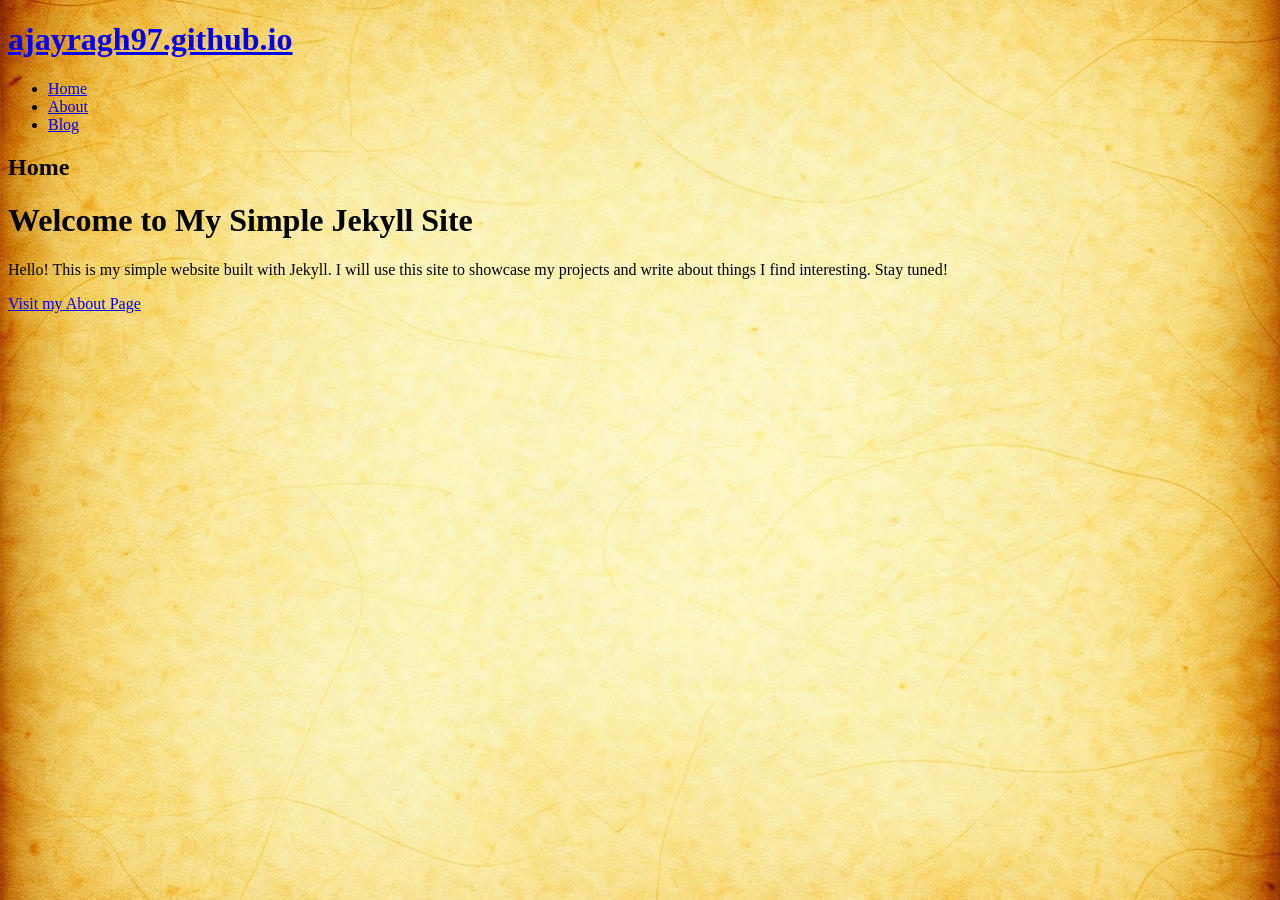
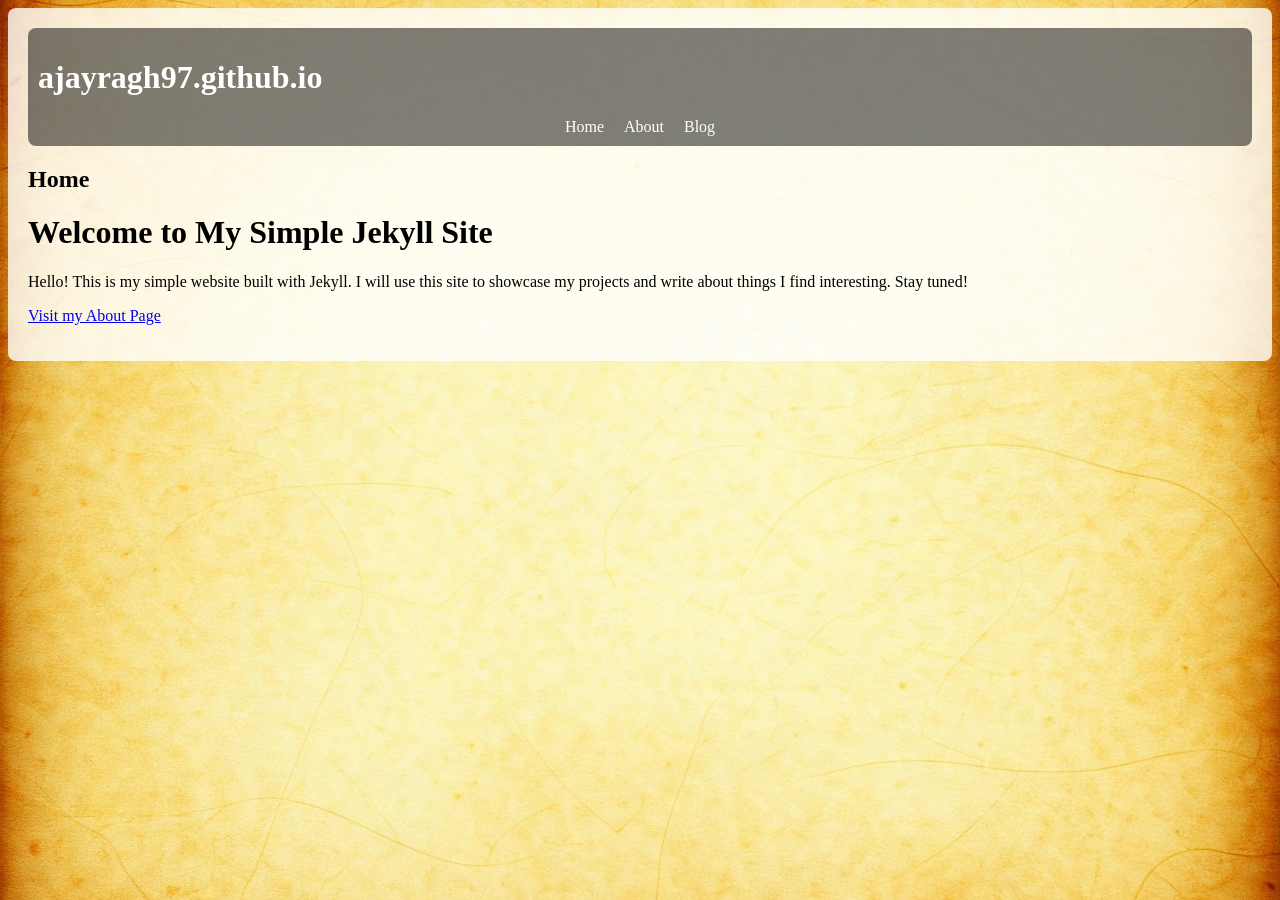
Before and after one commit to ajayragh97/ajayragh97.github.io, a Jekyll site: the page built from index.md, in a window 1280 px wide. Built offline with Jekyll 4.4.1, drawn with Linux system fonts in a browser that asks for light colours.

Commit message:
new background

```diff
--- a/assets/css/styles.css
+++ b/assets/css/styles.css
@@ -6,3 +6,37 @@ body {
   background-position: center center; /* Center the image */
   background-attachment: fixed; /* Keep the background fixed */
 }
+
+/* Add styles to improve content readability over the background */
+.container {
+  background-color: rgba(255, 255, 255, 0.8); /*  Semi-transparent white background for content */
+  padding: 20px;
+  border-radius: 8px; /* Rounded corners */
+}
+
+/* Improve header visibility */
+header {
+    background-color: rgba(0, 0, 0, 0.5); /* Semi-transparent black*/
+    padding: 10px;
+    margin-bottom: 20px;
+    border-radius: 8px;
+}
+header h1 a {
+    color: white;
+    text-decoration: none;
+}
+nav ul {
+    list-style: none;
+    padding: 0;
+    margin: 0;
+    display: flex; /* Use flexbox for horizontal menu */
+    justify-content: center; /* Center the menu items */
+}
+
+nav li {
+    margin: 0 10px; /* Add spacing between menu items */
+}
+nav a {
+    color: white;
+    text-decoration: none;
+}
```
